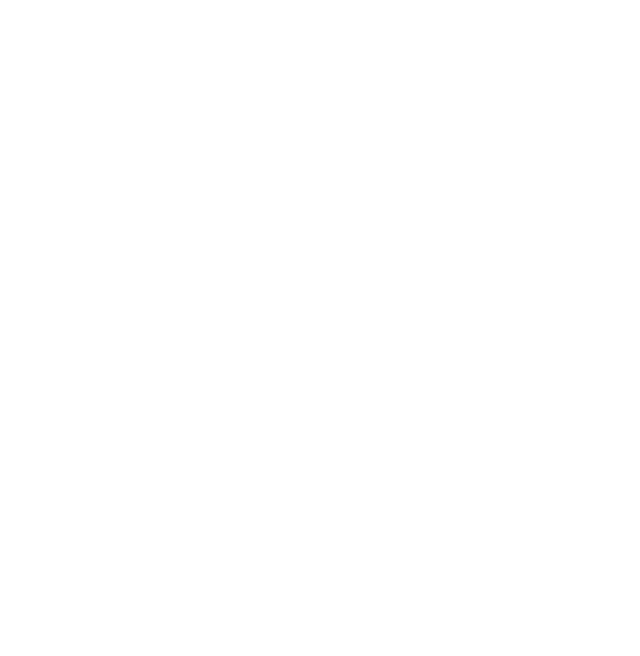
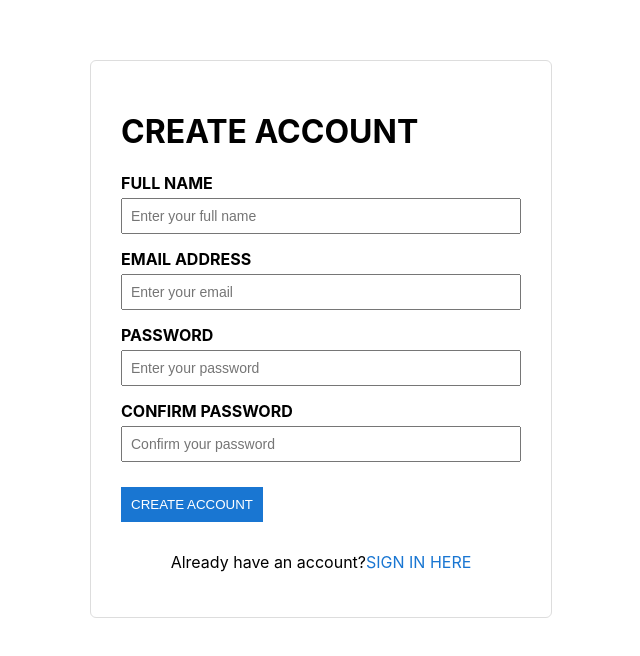
Before and after one commit to Eszti2222/vizsgaFrontend, a React (Create React App) app: page /register in a window 1280 px wide. Shown: the top 656 px of the page, without its empty margins (319-959 px from the left). Built offline with nearby package versions, Linux system fonts and the light colour scheme.

Commit message:
megjelenik

```diff
--- a/package.json
+++ b/package.json
@@ -7,7 +7,7 @@
     "@testing-library/jest-dom": "^6.9.1",
     "@testing-library/react": "^16.3.2",
     "@testing-library/user-event": "^13.5.0",
-    "axios": "^1.13.4",
+    "axios": "^1.13.5",
     "bootstrap": "^5.3.8",
     "react": "^19.2.4",
     "react-dom": "^19.2.4",
--- a/src/layouts/CustomerLayot.js
+++ b/src/layouts/CustomerLayot.js
@@ -1,6 +1,6 @@
 import React from "react";
 import Navigation from "../pages/Navigation";
-import { Outlet } from "react-router-dom";
+import { Outlet } from "react-router";
 
 export default function CustomerLayout() {
     return (
--- a/src/pages/LoginPage.js
+++ b/src/pages/LoginPage.js
@@ -1,16 +1,13 @@
-import React, { useState } from "react";
-import { NavLink } from "react-router-dom";
-import useAuthContext from "../contexts/AuthContext";
+import React, { useContext, useState } from "react";
+import { NavLink } from "react-router";
+import "./css/loginpage.css";
+import { AuthContext } from "../contexts/AuthContext";
 
 export default function LoginPage() {
-
-  const [email, setEmail] = useState("");
-  const [password, setPassword] = useState("");
-  // Front-end validáció hibái
+  const [email, setEmail] = useState("c@c.hu");
+  const [password, setPassWord] = useState("Aa123456");
   const [errors, setErrors] = useState({});
-
-  // A custom hookból jön a loginReg és a backend hibák
-  const { loginReg } = useAuthContext();
+  const { login, serverError } = useContext(AuthContext);
 
   function validateForm() {
     const newErrors = {};
@@ -30,64 +27,60 @@
 
     return newErrors;
   }
-
-  async function handleSubmit(e) {
-    e.preventDefault();
-
-    // Először front-end validáció
+  function submit(event) {
+    event.preventDefault();
     const validationErrors = validateForm();
     if (Object.keys(validationErrors).length > 0) {
       setErrors(validationErrors);
       return;
     }
-
-    // Ha nincs front-end hiba, elküldjük a backendnek
-    const adat = {
-      email,
-      password,
-    };
-
-    try {
-      await loginReg(adat, "/login");
-    } catch (error) {
-
-      console.log("Hiba a loginReg-ben:", error);
-    }
+    const user = { email, password };
+    console.log(user);
+    login(user);
   }
 
   return (
-    <div className="auth-container">
-      <h2>Bejelentkezés</h2>
+    <div className="login">
+      <h1>WELCOME BACK</h1>
 
-      <form onSubmit={handleSubmit} className="auth-form">
-        <div className="form-group">
-          <label>Email</label>
+      <form onSubmit={submit}>
+        {serverError && <div className="alert-error">{serverError}</div>}
+        <div>
+          <label htmlFor="email">EMAIL ADDRESS</label>
           <input
             type="email"
             value={email}
-            onChange={(e) => setEmail(e.target.value)}
+            placeholder="Enter your email"
+            onChange={(e) => {
+              setEmail(e.target.value);
+            }}
+            id="email"
           />
           {errors.email && <span className="error-text">{errors.email}</span>}
         </div>
-
-        <div className="form-group">
-          <label>Jelszó</label>
+        <div>
+          <label htmlFor="password">PASSWORD</label>
           <input
             type="password"
             value={password}
-            onChange={(e) => setPassword(e.target.value)}
+            placeholder="Enter your password"
+            onChange={(e) => {
+              setPassWord(e.target.value);
+            }}
+            id="password"
           />
           {errors.password && (
             <span className="error-text">{errors.password}</span>
           )}
         </div>
-
-        <button type="submit">Bejelentkezés</button>
+        <div>
+          <input type="submit" value="LOGIN" />
+        </div>
+        <div className="szoveg">
+          Registration is free!{" "}
+          <NavLink to="/register">CREATE AN ACCOUNT</NavLink>
+        </div>
       </form>
-
-      <p className="auth-link">
-        Nincs még fiókod? <NavLink to="/regisztracio">Regisztráció</NavLink>
-      </p>
     </div>
   );
 }
--- a/src/pages/Navigation.js
+++ b/src/pages/Navigation.js
@@ -1,5 +1,5 @@
 import React from "react";
-import { Link } from "react-router-dom";
+import { Link } from "react-router";
 
 export default function Navigation() {
     return (
@@ -12,12 +12,12 @@
                         </Link>
                     </li>
                     <li className="navbar-item">
-                        <Link className="nav-link" to="/bejelentkezes">
+                        <Link className="nav-link" to="/login">
                             Bejelentkezés
                         </Link>
                     </li>
                     <li className="navbar-item">
-                        <Link className="nav-link" to="/regisztracio">
+                        <Link className="nav-link" to="/register">
                             Regisztráció
                         </Link>
                     </li>
--- a/src/pages/RegisterPage.js
+++ b/src/pages/RegisterPage.js
@@ -1,104 +1,126 @@
-import React, { useState } from "react";
-// useNavigate a regisztráció után navigáláshoz
-import { useNavigate } from "react-router-dom";
-// custom hook a AuthContextből
-import useAuthContext from "../contexts/AuthContext";
+import React, { useContext, useState } from "react";
+import { NavLink, useNavigate } from "react-router";
+import "./css/loginpage.css";
+import { AuthContext } from "../contexts/AuthContext";
 
 export default function RegisterPage() {
-  // űrlap state-ek
   const [name, setName] = useState("");
   const [email, setEmail] = useState("");
-  const [password, setPassword] = useState("");
-  const [passwordConfirmation, setPasswordConfirmation] = useState("");
+  const [password, setPassWord] = useState("");
+  const [cpassword, setCPassWord] = useState("");
+  const [errors, setErrors] = useState({});
+  const {register, serverError}=useContext(AuthContext)
+  const navigate = useNavigate();
 
-  const navigate = useNavigate();
-  // loginReg: regisztráció vagy login függvény
-  // errors: szerver oldali validációs hibák
-  const { loginReg, errors } = useAuthContext();
+  function validateForm() {
+    const newErrors = {};
+    if (!name) {
+      newErrors.name = "A név megadása kötelező";
+    } else if (name.length < 3) {
+      newErrors.name = "A névnek legalább 3 karakter hosszúnak kell lennie";
+    }
+    if (!email) {
+      newErrors.email = "Az email cím kötelező";
+    } else if (!/\S+@\S+\.\S+/.test(email)) {
+      newErrors.email = "Érvénytelen email formátum";
+    }
 
-  const handleSubmit = async (e) => {
-    e.preventDefault();
+    if (!password) {
+      newErrors.password = "A jelszó kötelező";
+    } else if (password.length < 6) {
+      newErrors.password =
+        "A jelszónak legalább 6 karakter hosszúnak kell lennie";
+    }
+    if (!cpassword) {
+      newErrors.cpassword = "Ismételje meg a jelszót";
+    } else if (password !== cpassword) {
+      newErrors.cpassword = "A két jelszó nem egyezik!";
+    }
 
-    // űrlapadatok objektumba gyűjtése
-    const adat = {
-      name,
-      email,
-      password,
-      password_confirmation: passwordConfirmation, // fontos: ez a state neve
-    };
+    return newErrors;
+  }
 
-    console.log("Regisztrációs adatok:", adat);
-    loginReg(adat, "/register"); // custom hook hívása
-  };
-
+  function submit(event) {
+    event.preventDefault();
+    const validationErrors = validateForm();
+    if (Object.keys(validationErrors).length > 0) {
+      setErrors(validationErrors);
+      return;
+    }
+    const user = { name, email, password, cpassword };
+    console.log(user);
+    register(user);
+  }
   return (
-    <div className="m-auto" style={{ maxWidth: "400px" }}>
-      <h1 className="text-center">Regisztráció</h1>
-      <form onSubmit={handleSubmit}>
-        <div className="mb-3 mt-3">
-          <label htmlFor="name" className="form-label">
-            Név:
-          </label>
+    <div className="login">
+      <h1>CREATE ACCOUNT</h1>
+      <form onSubmit={submit}>
+            {serverError && <div className="alert-error">{serverError}</div>}
+        <div>
+          <label htmlFor="name">FULL NAME</label>
           <input
             type="text"
-            className="form-control"
+            value={name}
+            autoComplete="name"
+            placeholder="Enter your full name"
+            onChange={(e) => {
+              setName(e.target.value);
+            }}
             id="name"
-            value={name}
-            onChange={(e) => setName(e.target.value)}
           />
-          {errors.name && <span className="text-danger">{errors.name}</span>}
+          {errors.name && <span className="error-text">{errors.name}</span>}
         </div>
-
-        <div className="mb-3 mt-3">
-          <label htmlFor="email" className="form-label">
-            Email:
-          </label>
+        <div>
+          <label htmlFor="email">EMAIL ADDRESS</label>
           <input
             type="email"
-            className="form-control"
+            value={email}
+            placeholder="Enter your email"
+            onChange={(e) => {
+              setEmail(e.target.value);
+            }}
             id="email"
-            value={email}
-            onChange={(e) => setEmail(e.target.value)}
           />
-          {errors.email && <span className="text-danger">{errors.email}</span>}
+          {errors.email && <span className="error-text">{errors.email}</span>}
         </div>
-
-        <div className="mb-3">
-          <label htmlFor="password" className="form-label">
-            Jelszó:
-          </label>
+        <div>
+          <label htmlFor="password">PASSWORD</label>
           <input
             type="password"
-            className="form-control"
+            value={password}
+            autoComplete="password"
+            placeholder="Enter your password"
+            onChange={(e) => {
+              setPassWord(e.target.value);
+            }}
             id="password"
-            value={password}
-            onChange={(e) => setPassword(e.target.value)}
           />
           {errors.password && (
-            <span className="text-danger">{errors.password}</span>
+            <span className="error-text">{errors.password}</span>
           )}
         </div>
-
-        <div className="mb-3">
-          <label htmlFor="passwordConfirmation" className="form-label">
-            Jelszó újra:
-          </label>
+        <div>
+          <label htmlFor="cpassword">CONFIRM PASSWORD</label>
           <input
             type="password"
-            className="form-control"
-            id="passwordConfirmation"
-            value={passwordConfirmation}
-            onChange={(e) => setPasswordConfirmation(e.target.value)}
+            autoComplete="cpassword"
+            value={cpassword}
+            placeholder="Confirm your password"
+            onChange={(e) => {
+              setCPassWord(e.target.value);
+            }}
+            id="cpassword"
           />
-          {errors.password_confirmation && (
-            <span className="text-danger">{errors.password_confirmation}</span>
+          {errors.cpassword && (
+            <span className="error-text">{errors.cpassword}</span>
           )}
         </div>
-
-        <div className="text-center">
-          <button type="submit" className="btn btn-primary w-100">
-            Regisztrálok
-          </button>
+        <div>
+          <input type="submit" value="CREATE ACCOUNT" />
+        </div>
+        <div className="szoveg">
+          Already have an account?
+          <NavLink to="/login">SIGN IN HERE</NavLink>
         </div>
       </form>
     </div>
--- a/src/pages/css/loginpage.css
+++ b/src/pages/css/loginpage.css
@@ -1,33 +1,43 @@
-.auth-container {
+/* container */
+.login {
   max-width: 400px;
   margin: 60px auto;
   padding: 30px;
   border: 1px solid #ddd;
   border-radius: 6px;
+  background: #fff;
 }
 
-.auth-form {
+/* form */
+.login form {
   display: flex;
   flex-direction: column;
 }
 
-.form-group {
+/* form group */
+.login form > div {
   margin-bottom: 15px;
 }
 
-label {
+/* label */
+.login label {
   font-weight: bold;
   margin-bottom: 5px;
   display: block;
 }
 
-input {
+/* input */
+.login input[type="text"],
+.login input[type="email"],
+.login input[type="password"] {
   padding: 8px;
   font-size: 14px;
   width: 100%;
+  box-sizing: border-box;
 }
 
-button {
+/* submit button */
+.login input[type="submit"] {
   padding: 10px;
   margin-top: 10px;
   background-color: #1976d2;
@@ -36,16 +46,33 @@
   cursor: pointer;
 }
 
-button:hover {
+.login input[type="submit"]:hover {
   background-color: #1565c0;
 }
 
+/* error text */
 .error-text {
   color: red;
   font-size: 12px;
 }
 
-.auth-link {
+/* server error */
+.alert-error {
+  color: red;
+  margin-bottom: 10px;
+}
+
+/* link text */
+.szoveg {
   margin-top: 15px;
   text-align: center;
 }
+
+.szoveg a {
+  color: #1976d2;
+  text-decoration: none;
+}
+
+.szoveg a:hover {
+  text-decoration: underline;
+}
--- a/src/services/api.js
+++ b/src/services/api.js
@@ -1,6 +1,6 @@
 import axios from "axios";
 
-const api = axios.create({
+export const myAxios = axios.create({
   baseURL: "http://127.0.0.1:8000/api",
   headers: {
     "Content-Type": "application/json",
@@ -9,7 +9,7 @@
 
 // ---- PUBLIKUS ----
 export const getDoctors = () => {
-  return api.get("/doctors");
+  return myAxios.get("/doctors");
 };
 
 // ---- AUTH ----
@@ -21,8 +21,6 @@
   };
 };
 
-export default api;
-
 
 // KÉSŐBB IDE JÖN:
 // export const login = (data) => api.post("/login", data);
```
Also changed, not shown: src/App.js (+24 -4 lines), src/contexts/AuthContext.js (+109 -78 lines), src/pages/NoPage.js (added, +10 -0 lines), 1 other file (tests, documents, lock files or other folders).
